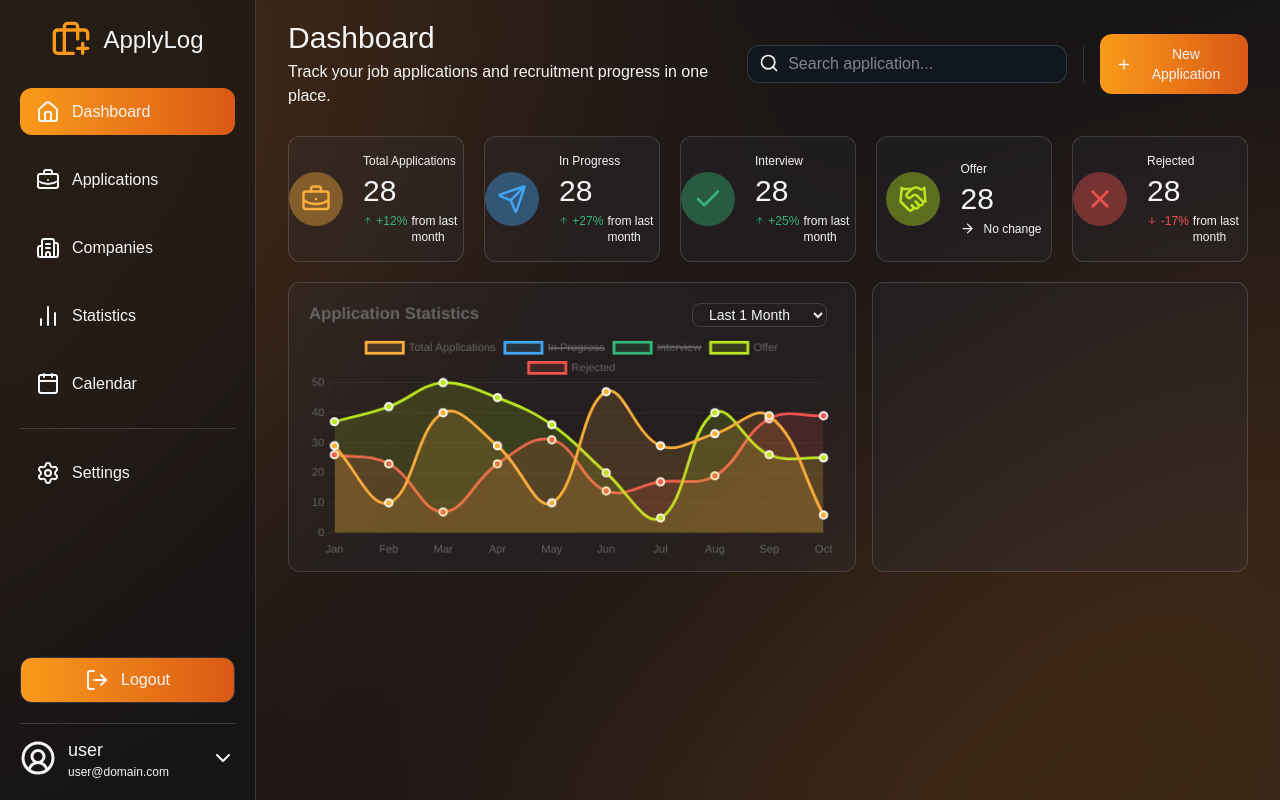
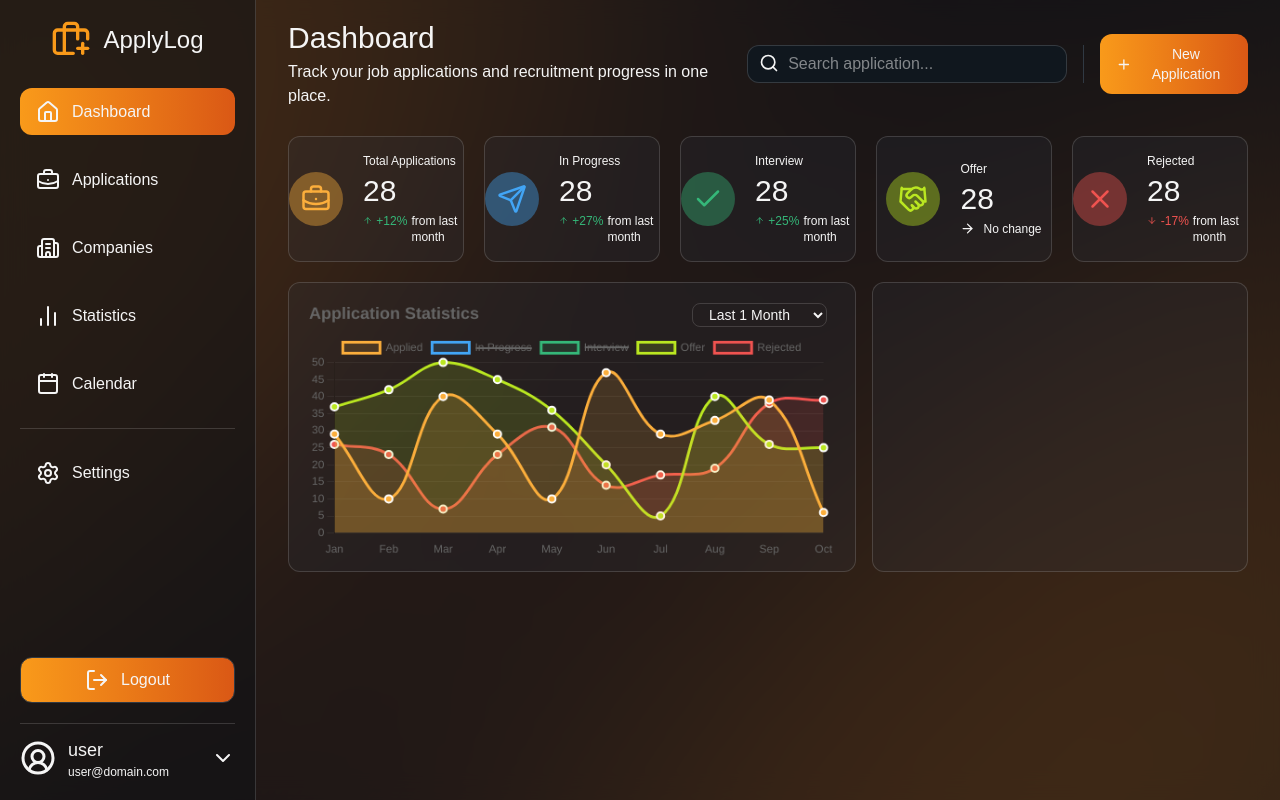
Before and after one commit to MRaihanZ/applylog, a Next.js app in the folder applylog-frontend/: page / in a window 1280 px wide. Built offline with nearby package versions, Linux system fonts and the light colour scheme.

Commit message:
feat: change label in dashboardLineChart component from 'Total Application to Applied

```diff
--- a/applylog-frontend/app/(dashboard)/_components/dashboardLineChart.tsx
+++ b/applylog-frontend/app/(dashboard)/_components/dashboardLineChart.tsx
@@ -99,7 +99,7 @@ const options: ChartOptions<"line"> = {
 
 interface Props {
 	dataProps: {
-		TotalApplications: number[];
+		Applied: number[];
 		InProgress: number[];
 		Interview: number[];
 		Offer: number[];
@@ -111,15 +111,15 @@ export default function DashboardLineChart({ dataProps }: Props) {
 	const dateOptionClassName = "bg-(--custom-border)";
 
 	// remove unwanted labels array index
-	labels.splice(dataProps.TotalApplications.length, 11);
+	labels.splice(dataProps.Applied.length, 11);
 
 	//* this data generated by GPT and edited by MRaihanZ
 	const data: ChartData<"line"> = {
 		labels,
 		datasets: [
 			{
-				label: "Total Applications",
-				data: dataProps.TotalApplications,
+				label: "Applied",
+				data: dataProps.Applied,
 				borderColor: "#fbae3c",
 				backgroundColor: "rgba(251, 174, 60, 0.15)",
 				borderWidth: 3,
--- a/applylog-frontend/app/(dashboard)/page.tsx
+++ b/applylog-frontend/app/(dashboard)/page.tsx
@@ -21,7 +21,7 @@ const generateRandomData = (min: number, max: number) =>
 
 export default function DashboardPage() {
 	const chartData = {
-		TotalApplications: generateRandomData(5, 50),
+		Applied: generateRandomData(5, 50),
 		InProgress: generateRandomData(5, 50),
 		Interview: generateRandomData(5, 50),
 		Offer: generateRandomData(5, 50),
```
